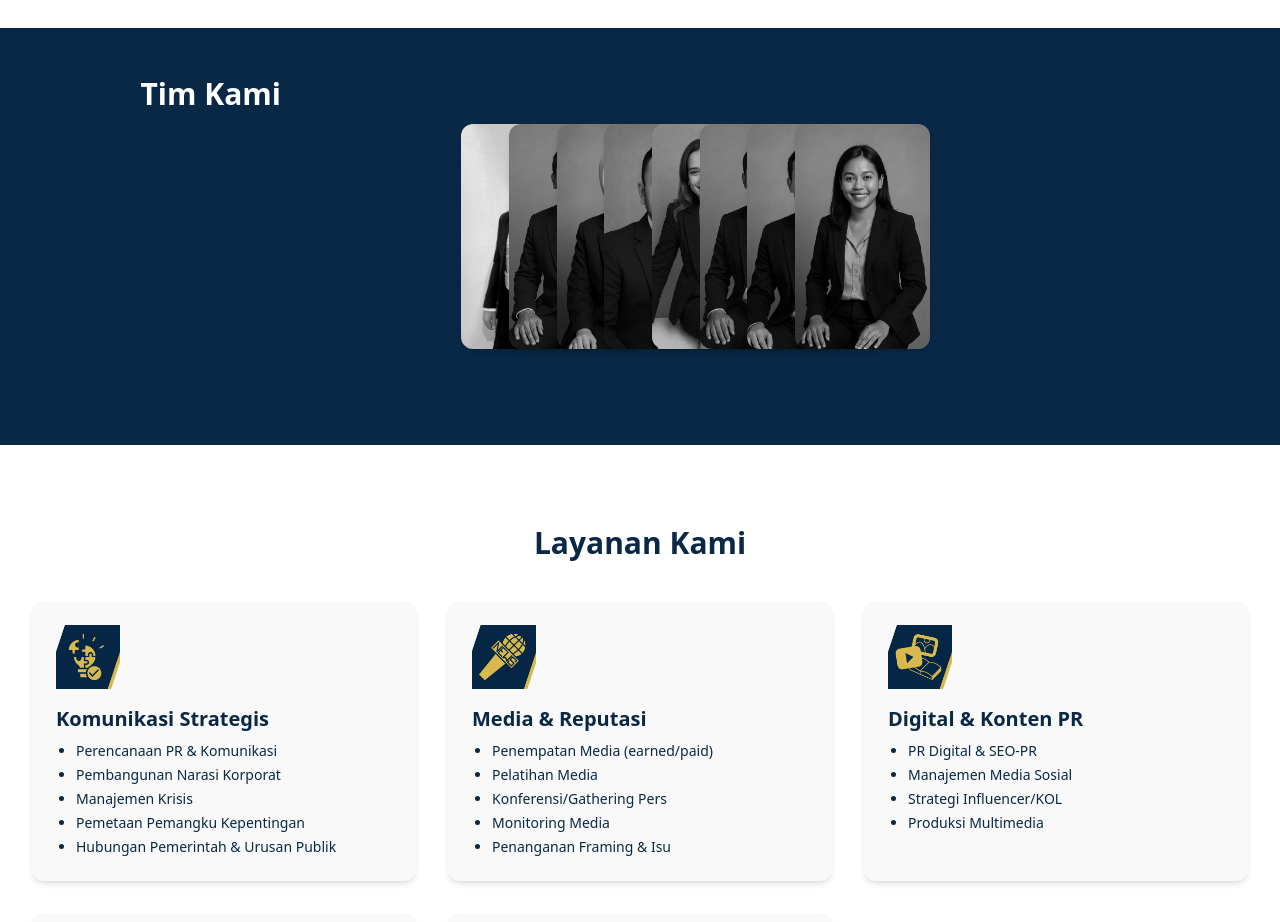
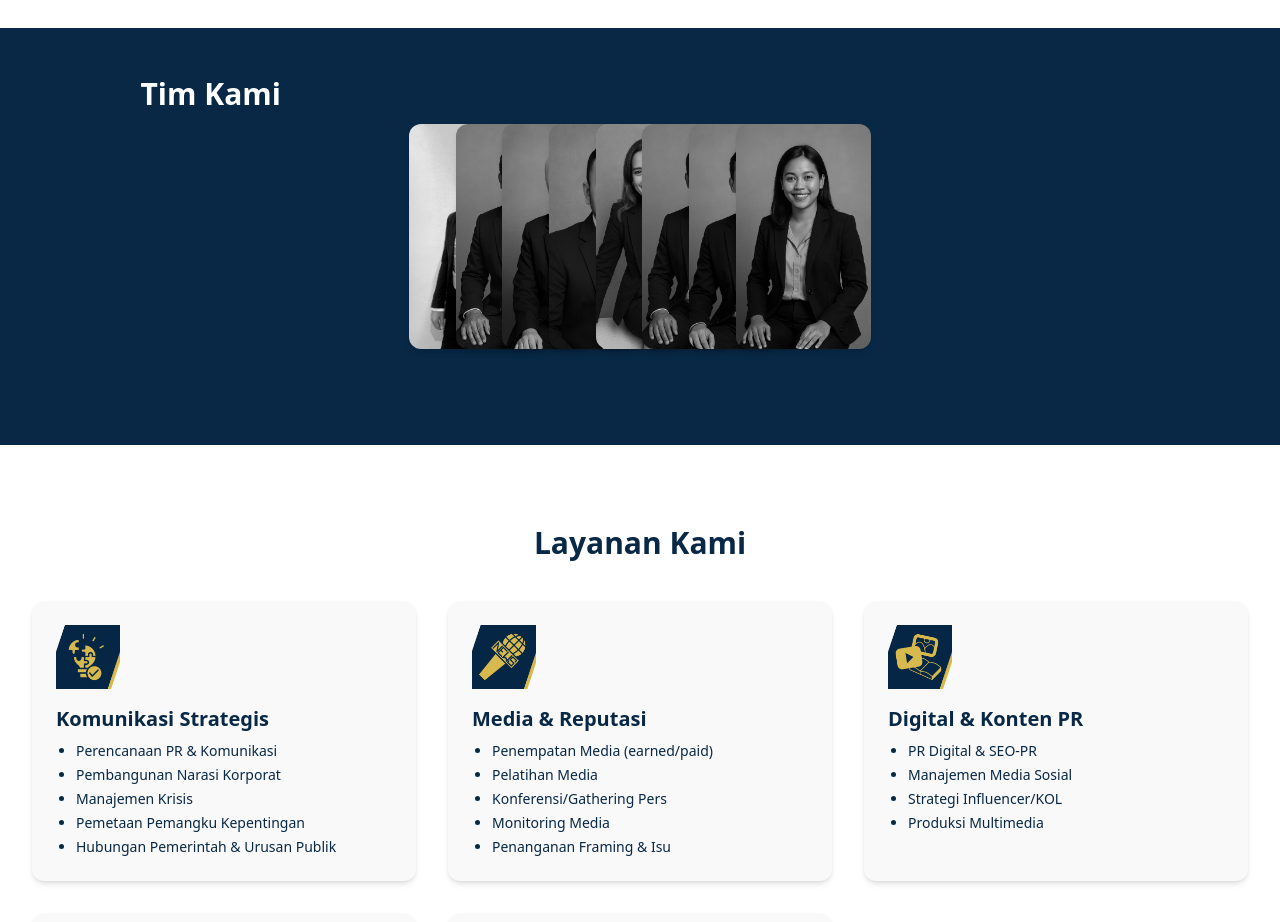
Before and after one commit to ProfAdri90/estetic-dinamis, a Next.js app: page / in a window 1280 px wide. Shown: the part 3500-4422 px from the top of the page. Built offline with nearby package versions, Linux system fonts and the light colour scheme.

Commit message:
Update OurTeams.jsx

```diff
--- a/components/OurTeams.jsx
+++ b/components/OurTeams.jsx
@@ -1,4 +1,3 @@
-// components/OurTeams.jsx
 import TeamCard from "./TeamCard";
 
 const teamMembers = [
@@ -15,7 +14,7 @@ const teamMembers = [
 export default function OurTeams() {
   return (
     <section id="our-team" className="scroll-mt-[140px] px-4 py-12 bg-[#082846]">
-  <div className="grid grid-cols-2 sm:grid-cols-4 lg:grid-cols-8 gap-6 max-w-7xl mx-auto">
+      <div className="max-w-[1200px] mx-auto grid grid-cols-8 gap-4 place-items-center">
         {teamMembers.map((member, index) => (
           <TeamCard
             key={index}
```
Lines whose indentation alone changed are shown as unchanged.
